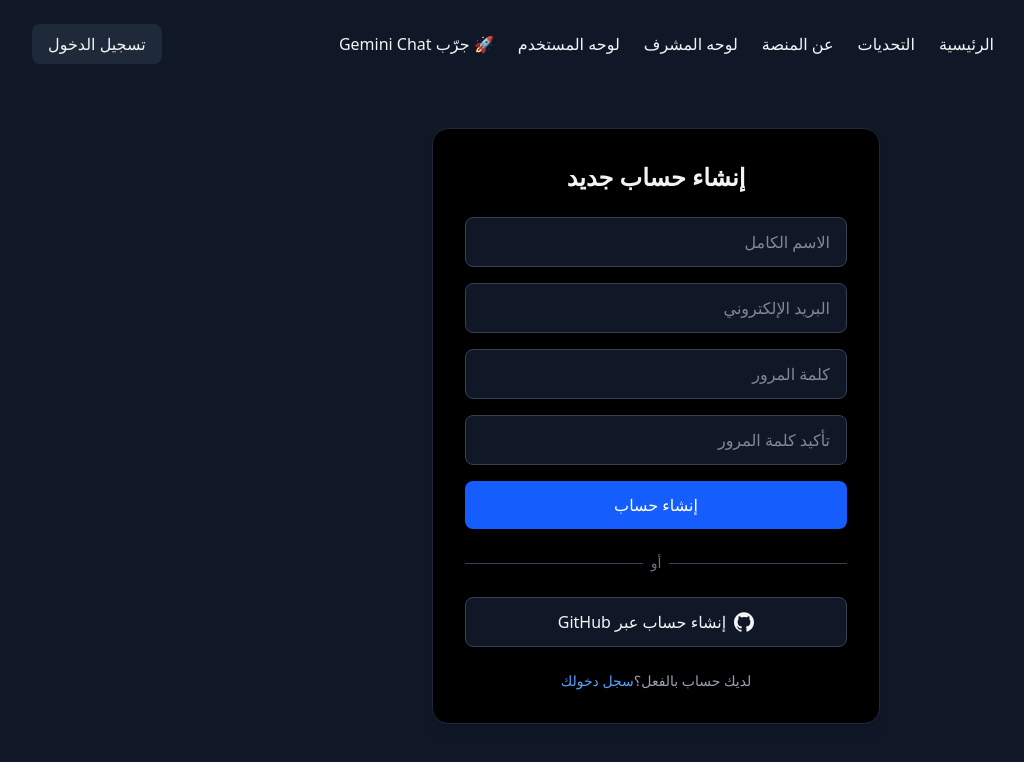
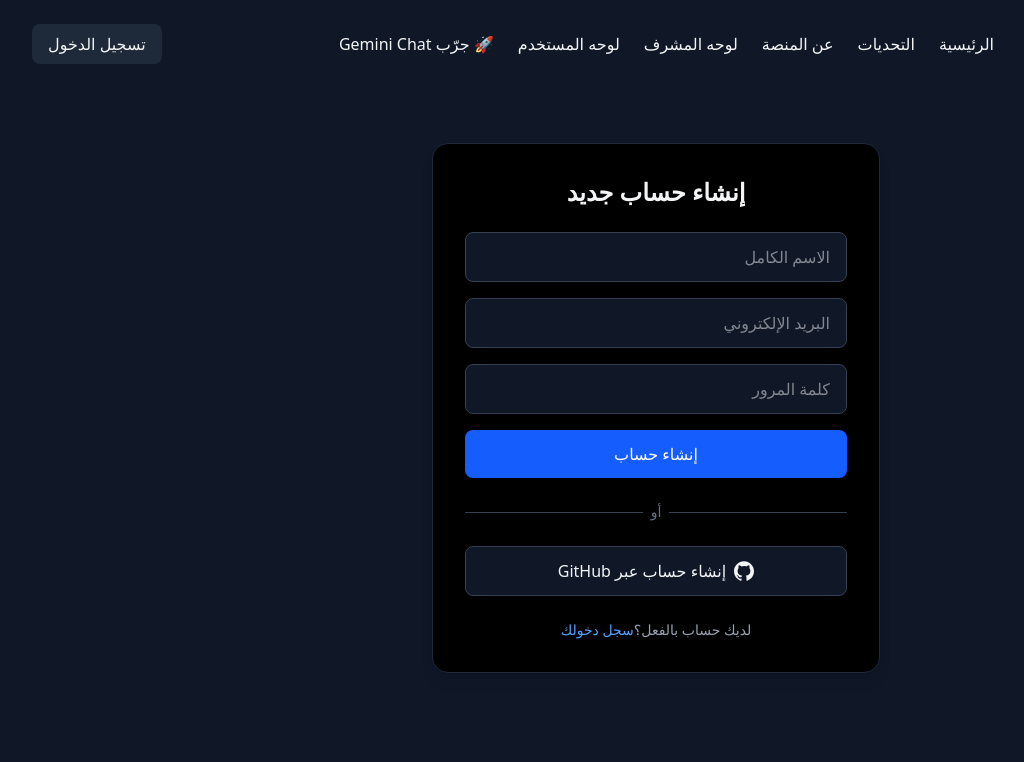
Before and after one commit to Abdelrhman612/gamified-learning-platform-fullstack, a Next.js app in the folder frontend/: page /register in a window 1280 px wide. Shown: the top 762 px of the page, without its empty margins (187-1211 px from the left). Built offline with nearby package versions, Linux system fonts and the light colour scheme; no server answers.

Commit message:
update page.tsx and page.tsx

```diff
--- a/frontend/src/app/login/page.tsx
+++ b/frontend/src/app/login/page.tsx
@@ -1,7 +1,6 @@
 "use client";
 import Link from "next/link";
 import { useState } from "react";
-
 import { getHubCallbackurl } from "../lib/api";
 import { useRouter } from "next/navigation";
 import { SignIn } from "../lib/endpoints/auth";
--- a/frontend/src/app/register/page.tsx
+++ b/frontend/src/app/register/page.tsx
@@ -9,16 +9,11 @@
   const [name, setName] = useState("");
   const [email, setEmail] = useState("");
   const [password, setPassword] = useState("");
-  const [confirmPassword, setConfirmPassword] = useState("");
   const router = useRouter();
 
   const handleRegister = async (e: React.FormEvent) => {
     e.preventDefault();
 
-    if (password !== confirmPassword) {
-      alert("❌ كلمة المرور غير متطابقة");
-      return;
-    }
     try {
       await SignUp({ name, email, password });
       alert("✅ تم إنشاء الحساب بنجاح");
@@ -57,14 +52,6 @@
             onChange={(e) => setPassword(e.target.value)}
             className="w-full px-4 py-3 bg-gray-900 border border-gray-700 rounded-lg focus:outline-none focus:ring-2 focus:ring-blue-600"
           />
-          <input
-            type="password"
-            placeholder="تأكيد كلمة المرور"
-            value={confirmPassword}
-            onChange={(e) => setConfirmPassword(e.target.value)}
-            className="w-full px-4 py-3 bg-gray-900 border border-gray-700 rounded-lg focus:outline-none focus:ring-2 focus:ring-blue-600"
-          />
-
           <button
             type="submit"
             className="w-full px-4 py-3 bg-blue-600 hover:bg-blue-700 text-white rounded-lg"
```
